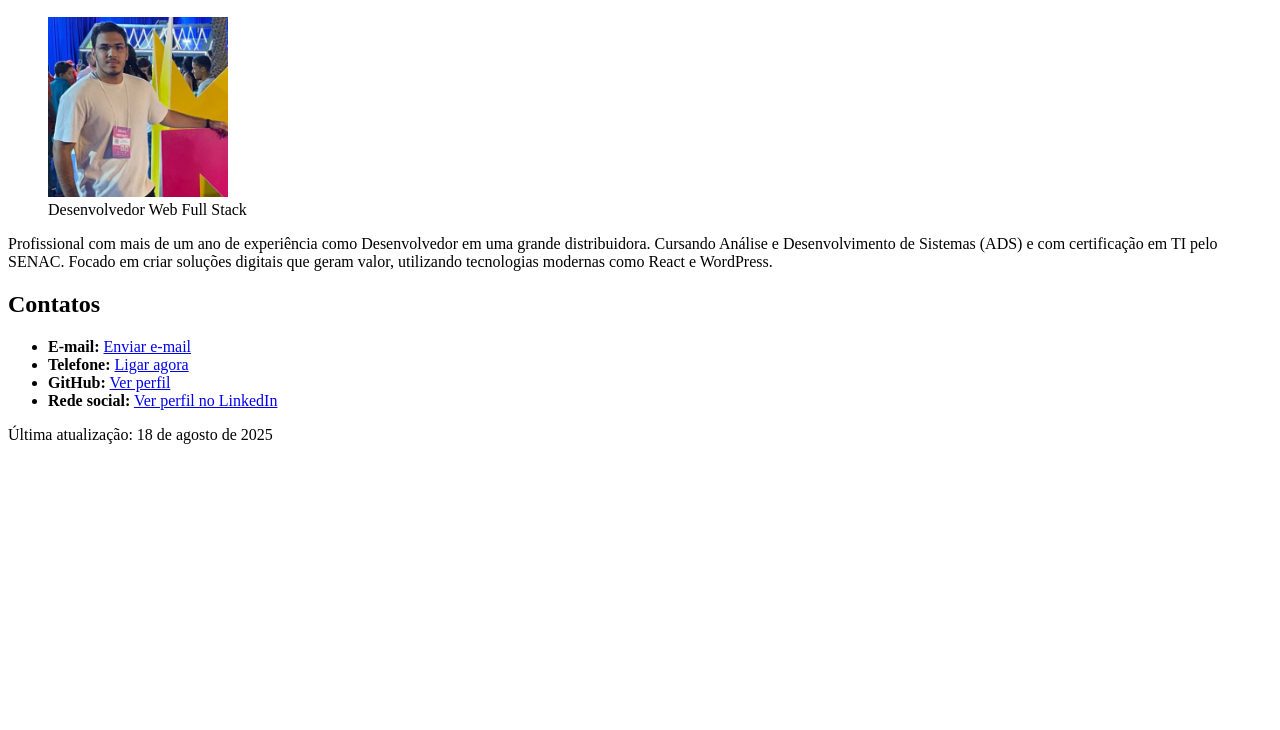
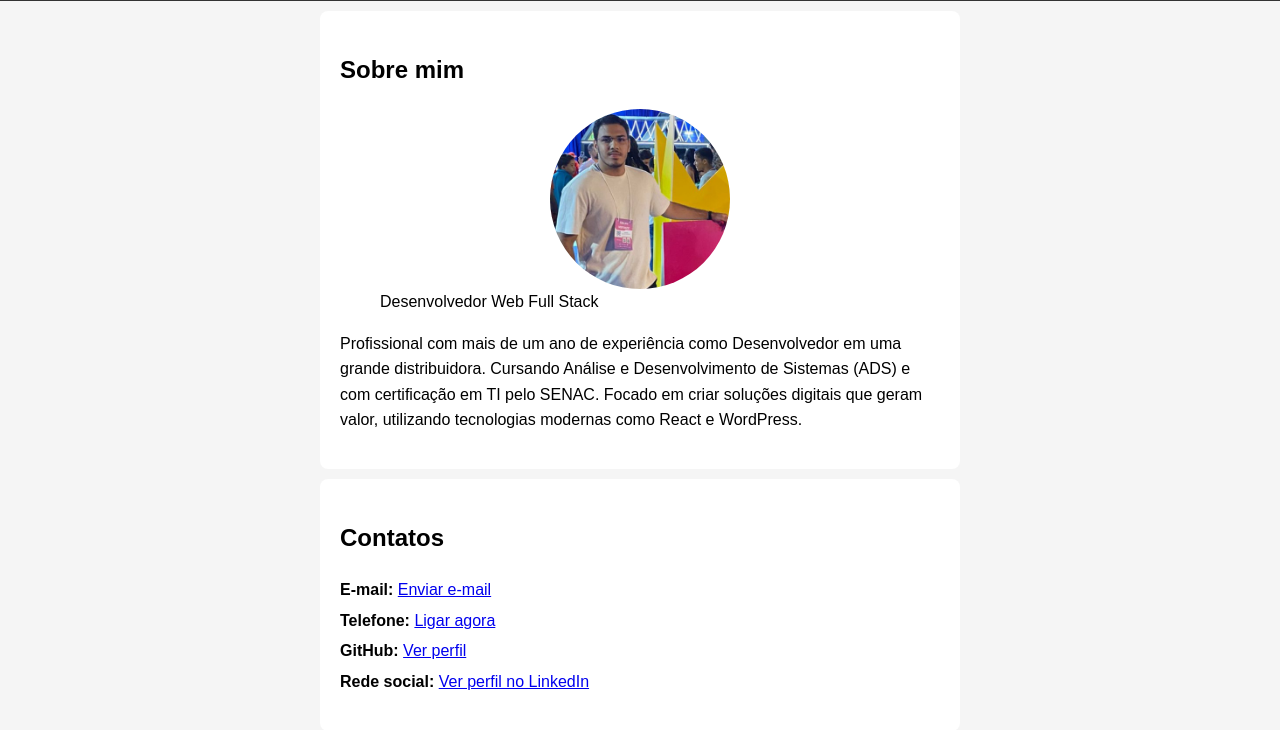
Before and after one commit to endeson12/perfil-profissional-html, a plain HTML site: page index.html in a window 1280 px wide. Shown: the part 148-878 px from the top of the page. Before the commit the page ends 800 px from the top, so only its background shows below. Drawn offline with Linux system fonts and the light colour scheme.

Commit message:
Atividade 02  adicionando CSS ao perfil profissional

```diff
--- a/index.html
+++ b/index.html
@@ -5,6 +5,7 @@
   <meta name="viewport" content="width=device-width, initial-scale=1">
   <title>Perfil Profissional – Endeson Castro</title>
   <meta name="description" content="Perfil profissional de Endeson Marcell Castro Clemente.">
+  <link rel="stylesheet" href="style.css">
 </head>
 
 <body>
--- /dev/null
+++ b/style.css
@@ -0,0 +1,56 @@
+/* Estilo geral da página */
+body {
+  font-family: Arial, sans-serif;
+  background-color: #f5f5f5;
+  margin: 0;
+  padding: 0;
+  line-height: 1.6;
+}
+
+/* Cabeçalho */
+header {
+  background-color: #333;
+  color: #fff;
+  text-align: center;
+  padding: 20px;
+}
+
+/* Título principal */
+h1 {
+  font-size: 2rem;
+  margin: 0;
+}
+
+/* Imagem de perfil */
+img {
+  border-radius: 50%;
+  display: block;
+  margin: 0 auto;
+}
+
+/* Seções */
+section {
+  padding: 20px;
+  margin: 10px auto;
+  max-width: 600px;
+  background-color: #fff;
+  border-radius: 8px;
+}
+
+/* Listas */
+ul {
+  list-style-type: none;
+  padding: 0;
+}
+
+li {
+  margin: 5px 0;
+}
+
+/* Rodapé */
+footer {
+  background-color: #222;
+  color: #fff;
+  text-align: center;
+  padding: 10px;
+}
```
